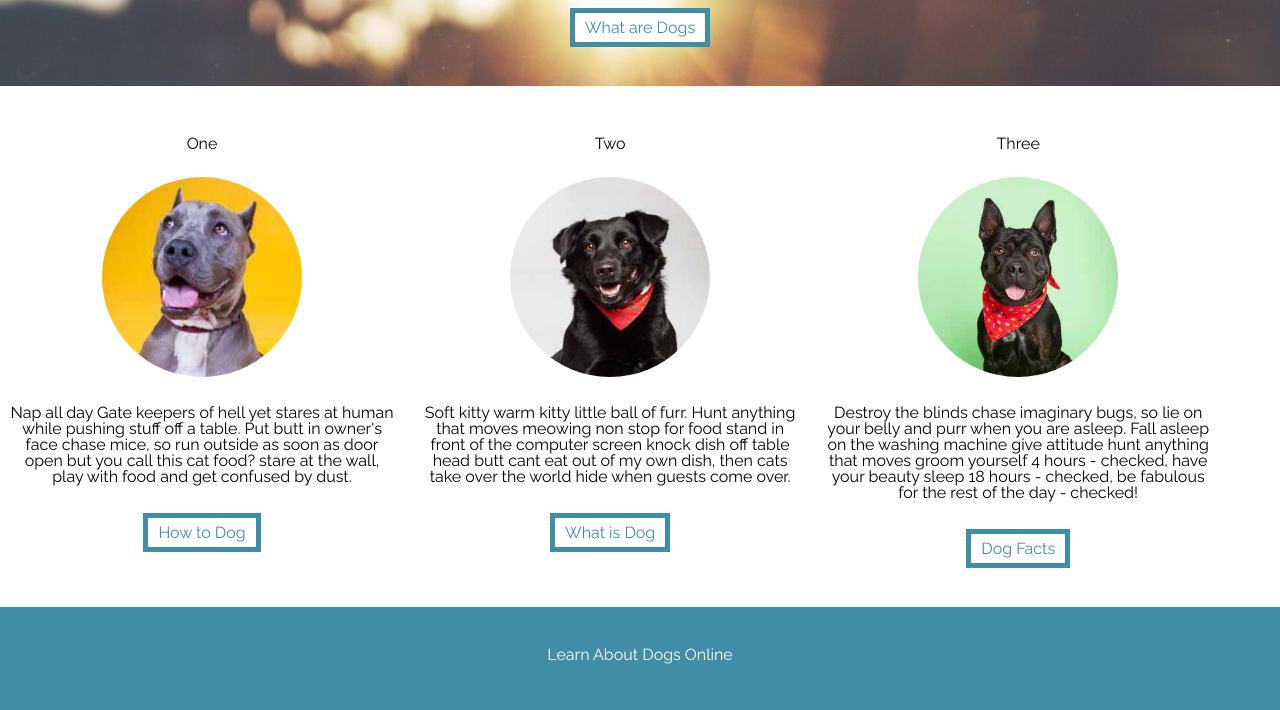
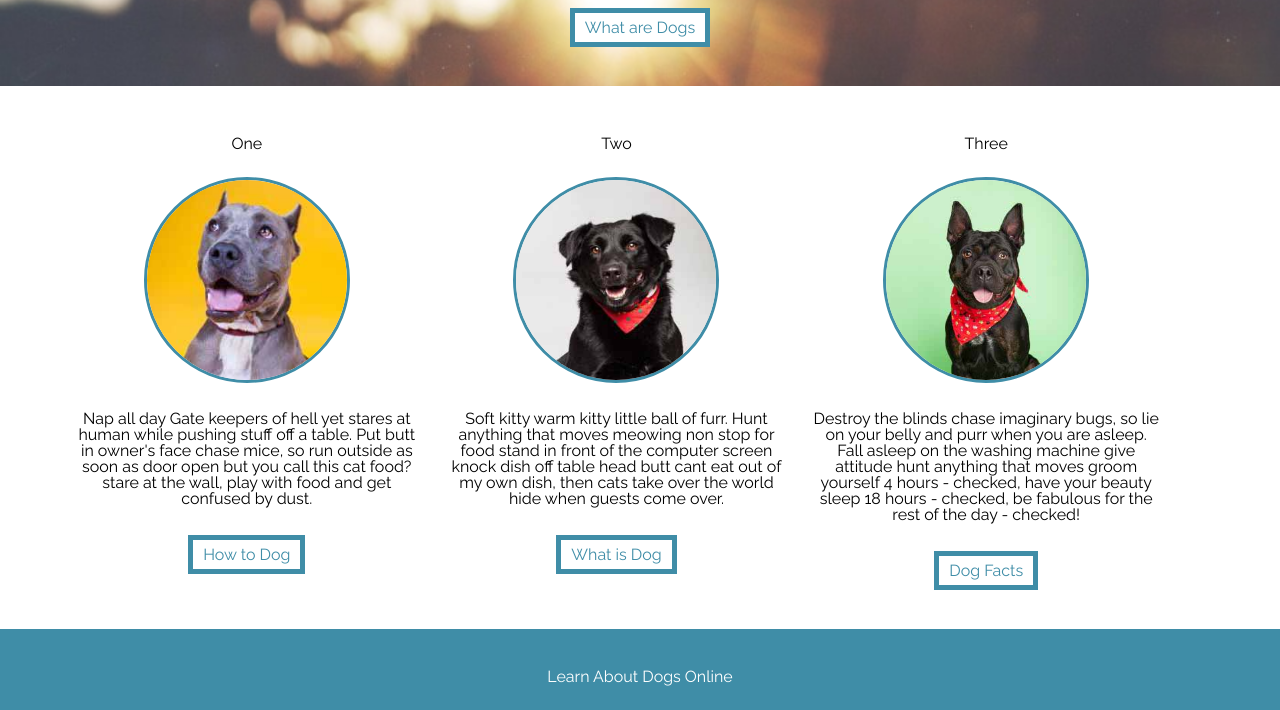
Before and after one commit to turingschool-examples/introductory-static-site, a plain HTML site: page index.html in a window 1280 px wide. Shown: the part 457-1167 px from the top of the page. Drawn offline with Linux system fonts and the light colour scheme.

Commit message:
edit content

```diff
--- a/css/styles2.css
+++ b/css/styles2.css
@@ -1,5 +1,12 @@
+/* whole page */
+
 body {
   font-family: 'Raleway', sans-serif;
+}
+
+.content {
+  width: 90%;
+  margin: auto;
 }
 
 /* header */
@@ -94,6 +101,7 @@ nav li:hover {
 
 .three-col img {
   border-radius: 50%;
+  border: 3px solid #3F8DA7;
   height: 200px;
   width: 200px;
   margin: 25px 0;
```
Also changed, not shown: 1 other file.
